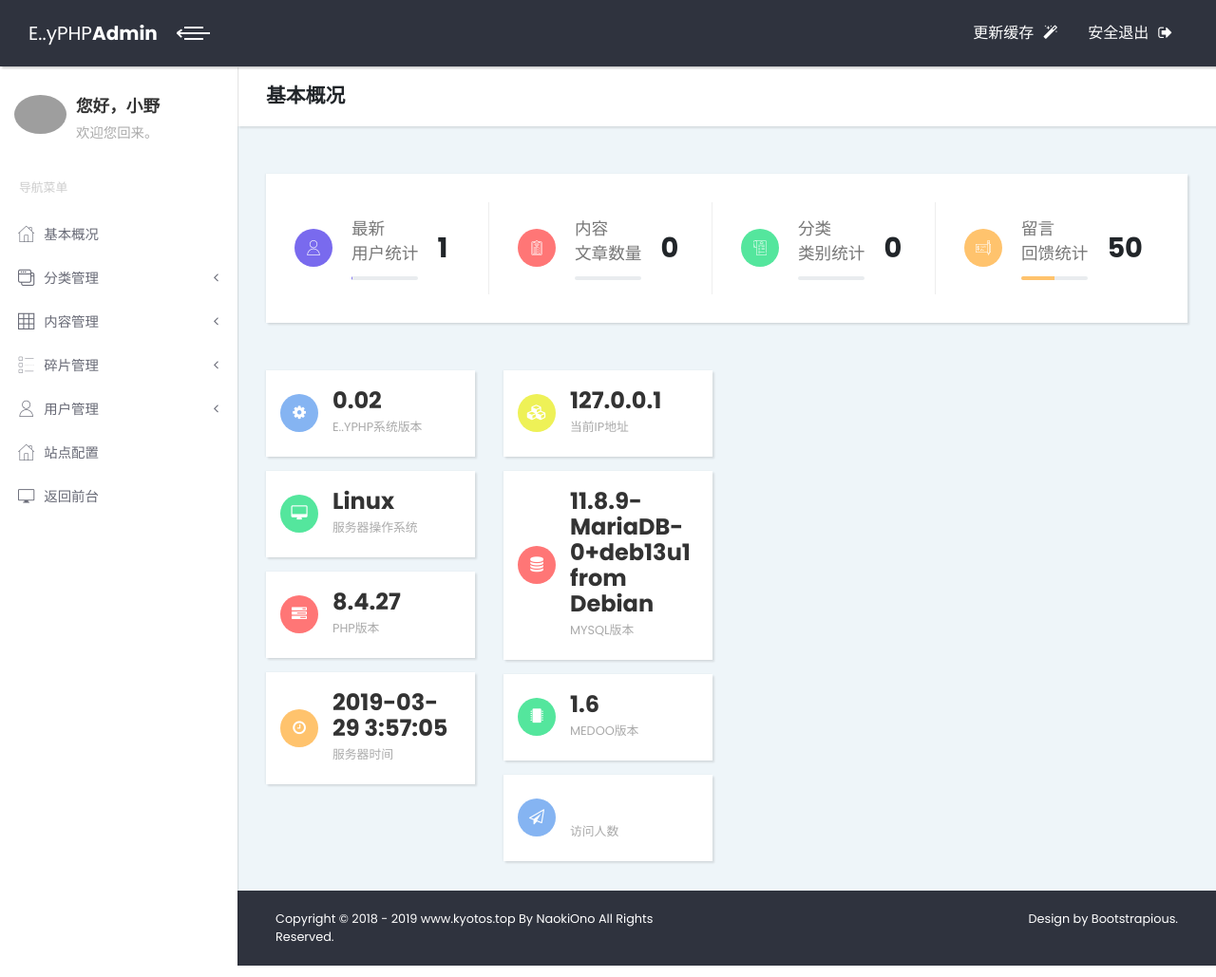
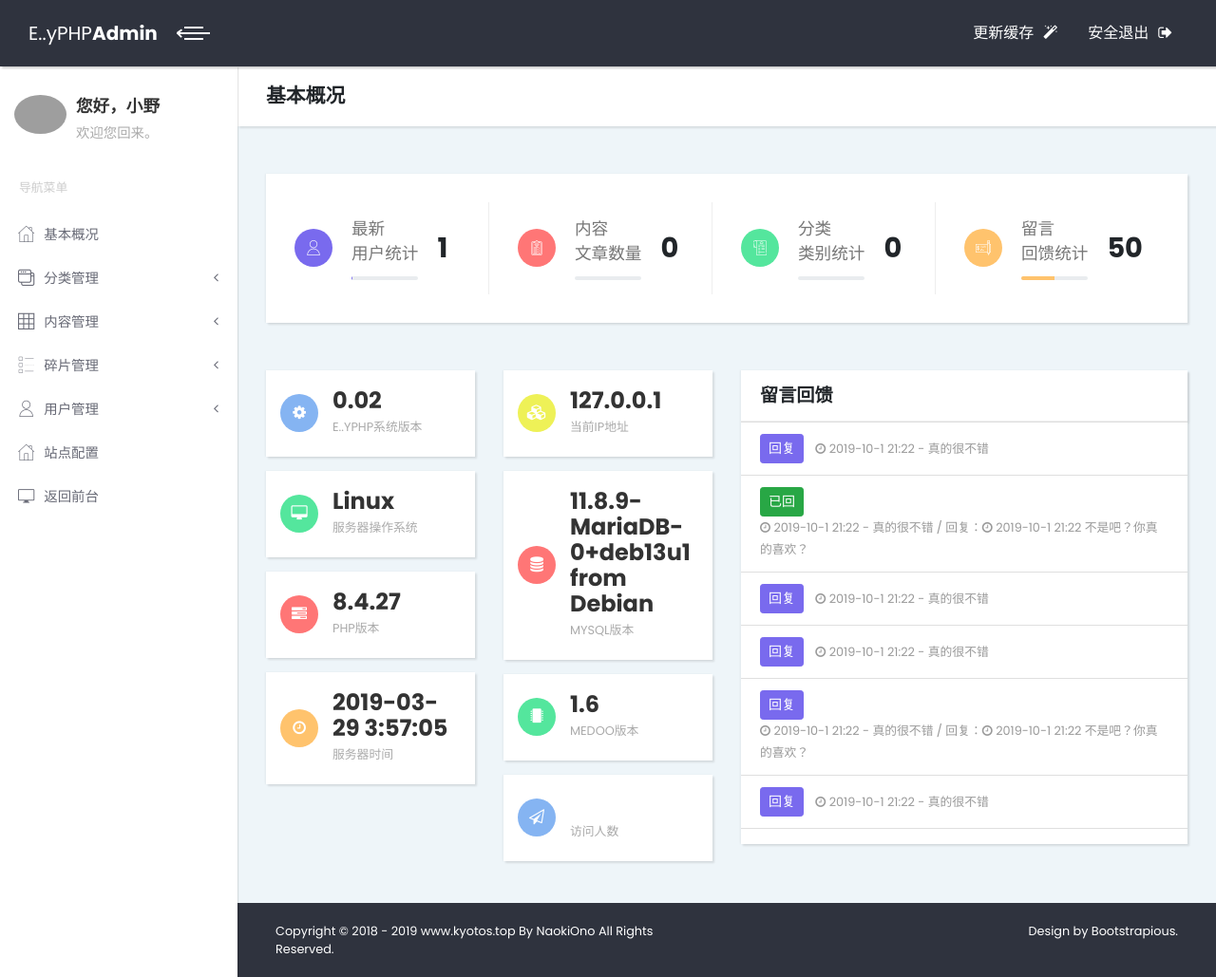
Before and after one commit to Tokyo-Lei/E..yPHP, a PHP site: page /admin in a window 1280 px wide. Shown: the whole page at 95% size. Run offline with PHP 8.4, Linux system fonts and the light colour scheme; the visitor is signed in with stand-in values (Sample User, id 1); data comes from the database, SQL or seed files in the repository; data that the repository does not hold is empty; some libraries are stand-ins or nearby versions; grey boxes are pictures that could not be loaded.

Commit message:
准备留言本

```diff
--- a/App/Admin/Include/Home.php
+++ b/App/Admin/Include/Home.php
@@ -152,6 +152,47 @@
 
 
 
+
+
+
+                        <div class="col-lg-6">
+                            <div class="checklist card">
+
+                                <div class="card-header d-flex align-items-center">
+                                    <h2 class="h3">留言回馈 </h2>
+                                </div>
+                                <ul class="card-body  no-padding">
+                                    <li class="list-group-item ">
+                                        <button type="button" class="btn btn-sm btn-primary mr-2">回复</button>
+                                        <label for="input-1"><i class="fa fa-clock-o"></i> 2019-10-1 21:22 - 真的很不错</label>
+                                    </li>
+                                    <li class="list-group-item">
+                                        <button type="button" class="btn btn-sm btn-success mr-2">已回</button>
+                                        <label for="input-1"><i class="fa fa-clock-o"></i> 2019-10-1 21:22 -  真的很不错 / 回复：<i class="fa fa-clock-o"></i> 2019-10-1 21:22 不是吧？你真的喜欢？</label>
+                                    </li>
+                                    <li class="list-group-item">
+                                        <button type="button" class="btn btn-sm btn-primary mr-2">回复</button>
+                                        <label for="input-1"><i class="fa fa-clock-o"></i> 2019-10-1 21:22 -  真的很不错</label>
+                                    </li>
+                                    <li class="list-group-item">
+                                        <button type="button" class="btn btn-sm btn-primary mr-2">回复</button>
+                                        <label for="input-1"><i class="fa fa-clock-o"></i>  2019-10-1 21:22 - 真的很不错</label>
+                                    </li>
+                                    <li class="list-group-item">
+                                        <button type="button" class="btn btn-sm btn-primary mr-2">回复</button>
+                                        <label for="input-1"><i class="fa fa-clock-o"></i> 2019-10-1 21:22 -  真的很不错 / 回复：<i class="fa fa-clock-o"></i> 2019-10-1 21:22 不是吧？你真的喜欢？</label>
+                                    </li>
+                                    <li class="list-group-item">
+                                        <button type="button" class="btn btn-sm btn-primary mr-2">回复</button>
+                                        <label for="input-1"><i class="fa fa-clock-o"></i>  2019-10-1 21:22 - 真的很不错</label>
+                                    </li>
+
+                                </ul>
+                            </div>
+                        </div>
+
+
+
                     </div>
                 </div>
             </section>
```
